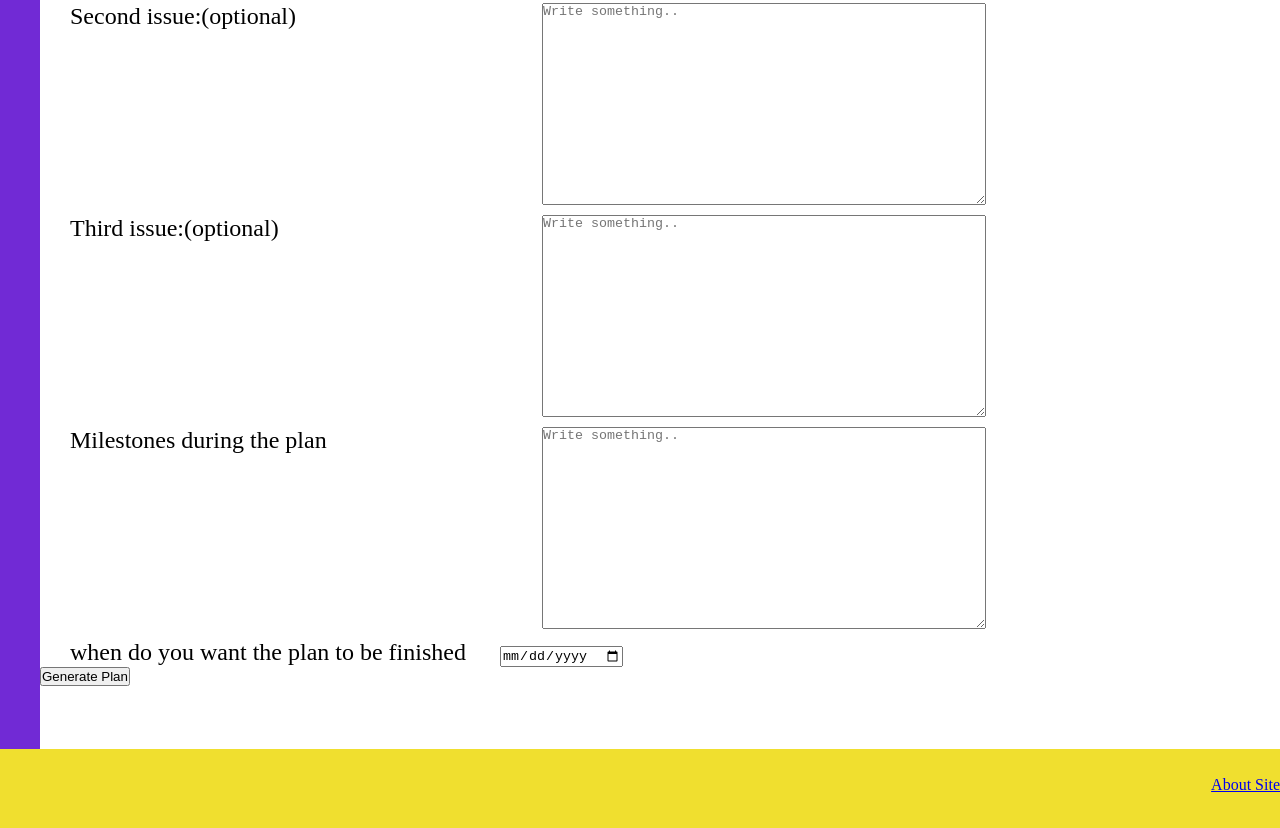
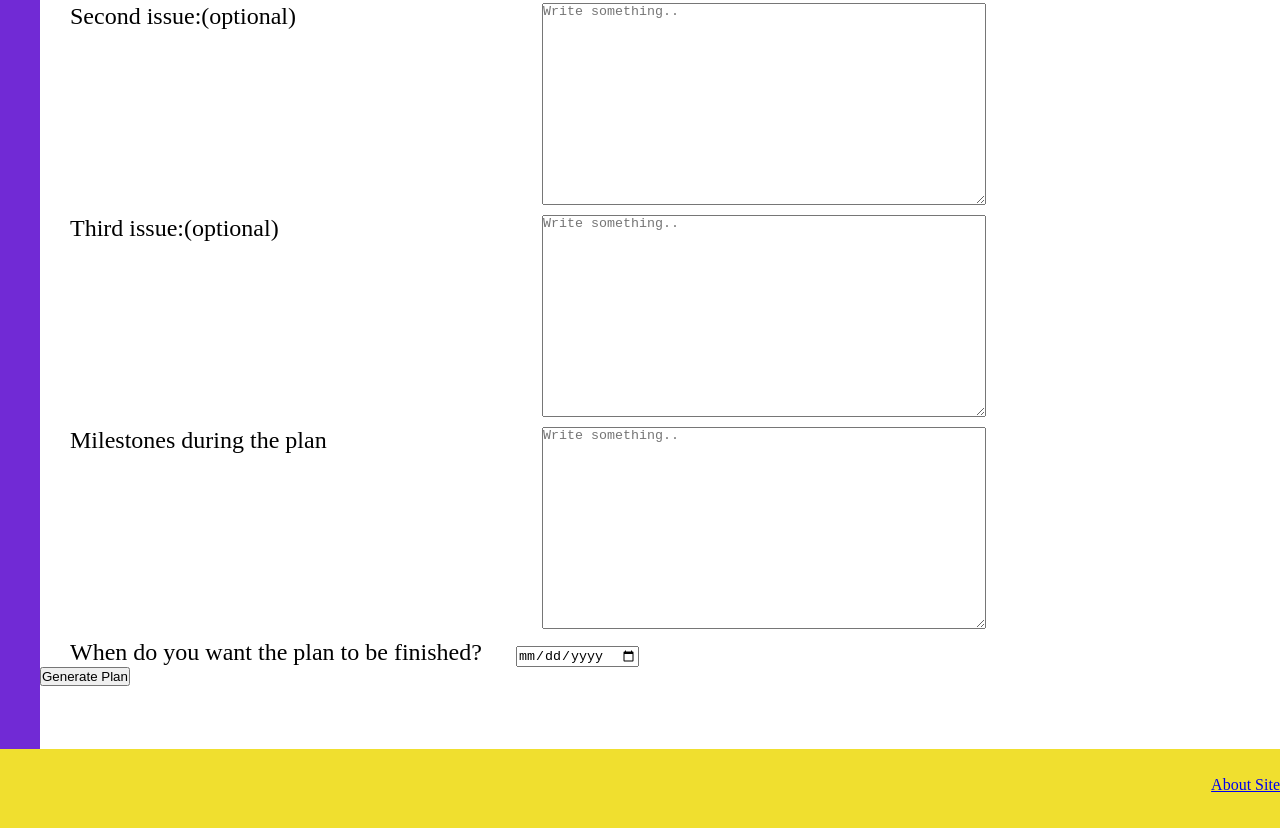
Before and after one commit to AndroidGus2/Plan-Generator, a plain HTML site: page planGenerator.html in a window 1280 px wide. Shown: the part 736-1564 px from the top of the page. Drawn offline with Linux system fonts and the light colour scheme.

Commit message:
Update planGenerator.html

```diff
--- a/planGenerator.html
+++ b/planGenerator.html
@@ -51,7 +51,7 @@
                 <label>Milestones during the plan</label>
                 <textarea id="planMilestones" name="subject" placeholder="Write something.." style="height:200px"></textarea><br>
             </div>
-            <label>when do you want the plan to be finished</label>
+            <label>When do you want the plan to be finished?</label>
             <input type="date" id="planDate" placeholder="Enter your name">
             <br>
             <p class="errorMessage" id="planError"></p>
```
